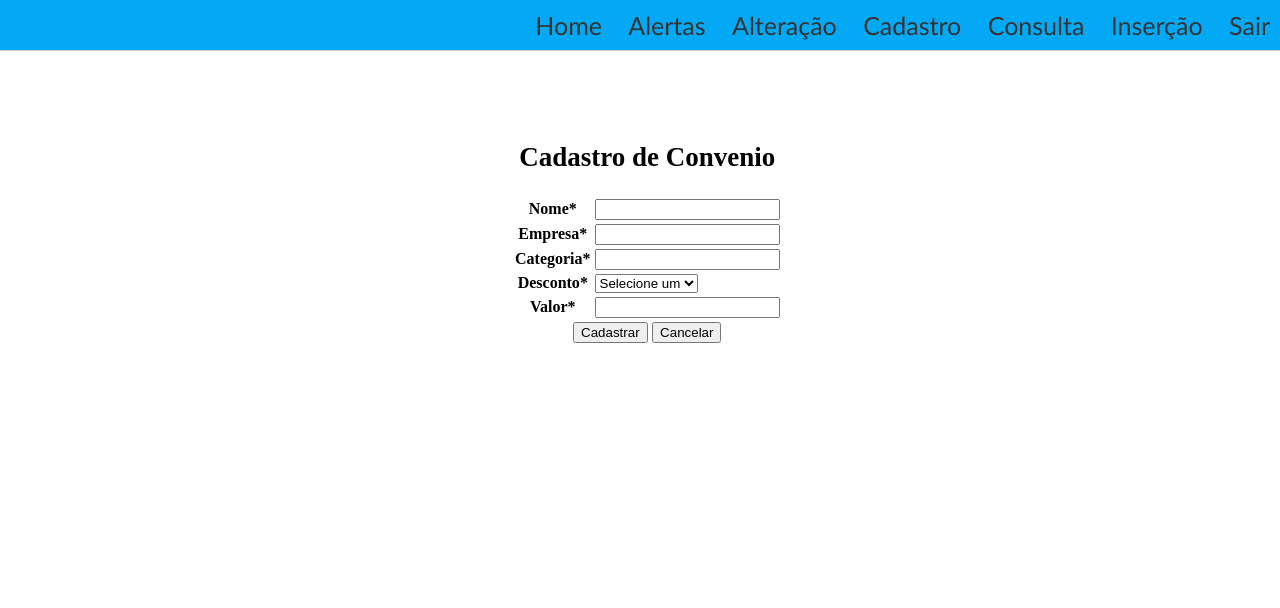
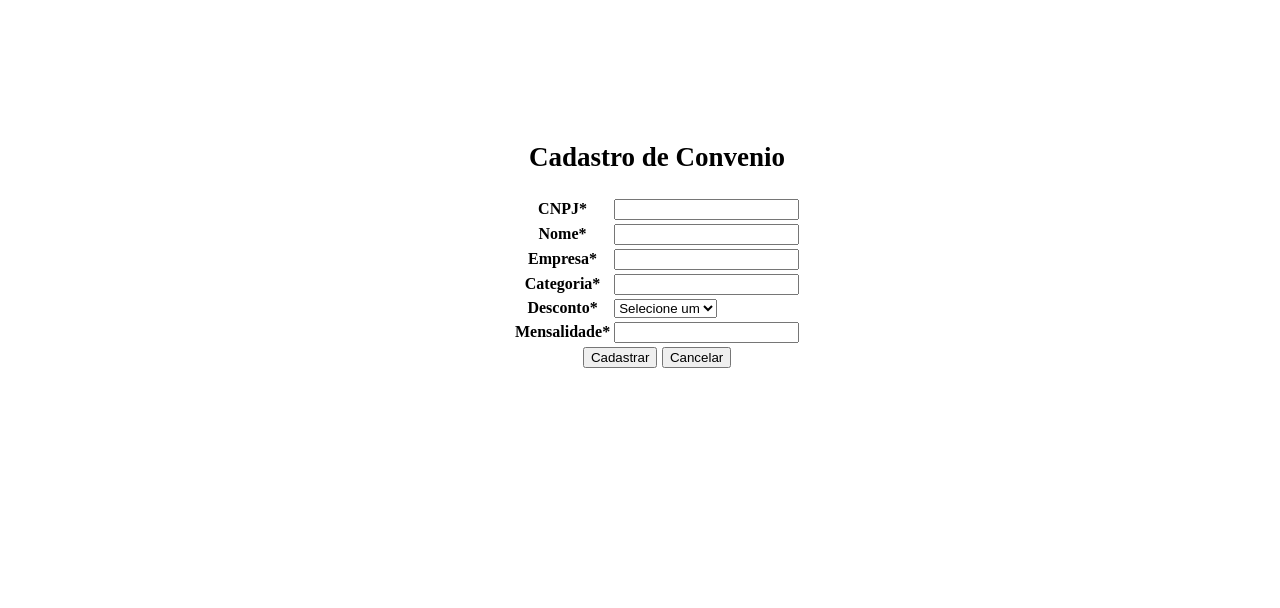
Before and after one commit to rafaelfez/sass, a PHP site: page /cad_con.php in a window 1280 px wide. Shown: the top 608 px of the page. Run offline with PHP 8.4, Linux system fonts and the light colour scheme; the visitor is signed in with stand-in values (Sample User, id 1).

Commit message:
Cadastro de Convênios

```diff
--- a/cad_con.php
+++ b/cad_con.php
@@ -1,7 +1,32 @@
 <?php
 
+require 'inc/funcoes.php';
+
 $tituloPagina = "Convenio";
-$nome = $empresa = $categoria = $desconto = $valor = '';
+$cnpj = $nome = $empresa = $categoria = $desconto = $mensalidade = '';
+$DAS_Afiliado_Matricula = $RCS_Afiliado_Matricula = 1000;
+
+if($_SERVER['REQUEST_METHOD'] == 'POST'){
+  $cnpj = filter_input(INPUT_POST, 'cnpj', FILTER_SANITIZE_NUMBER_INT);
+  $nome = filter_input(INPUT_POST, 'nome', FILTER_SANITIZE_STRING);
+  $empresa = filter_input(INPUT_POST, 'empresa', FILTER_SANITIZE_STRING);
+  $categoria = filter_input(INPUT_POST, 'categoria', FILTER_SANITIZE_STRING);
+  $desconto = filter_input(INPUT_POST, 'desconto', FILTER_SANITIZE_STRING);
+  $mensalidade = filter_input(INPUT_POST, 'mensalidade', FILTER_SANITIZE_NUMBER_INT);
+
+  if(empty($cnpj) || empty($nome)|| empty($categoria) ||empty($empresa) ||empty($mensalidade) ||empty($desconto)){
+    mesErro("Por favor insira todos os campos");
+  }else{
+    if(add_con($cnpj,$nome,$categoria, $empresa, $mensalidade, $desconto, $DAS_Afiliado_Matricula, $RCS_Afiliado_Matricula)){
+      mesErro("Convênio Cadastrado");
+    }else{
+      mesErro("Não foi possível cadastrar");
+    }
+  }
+}
+
+
+
 
 include("inc/header.php");
 ?>
@@ -10,6 +35,10 @@ include("inc/header.php");
   <h2>Cadastro de Convenio</h2>
   <form class="form-cad-con" method="post" action="cad_con.php">
     <table>
+        <tr>
+          <th><label for="cnpj">CNPJ<span class="required">*</span></label></th>
+          <td><input type="text" id="cnpj" name="cnpj" value="<?php echo htmlspecialchars($cnpj); ?>"/></td>
+        </tr>
         <tr>
           <th><label for="nome">Nome<span class="required">*</span></label></th>
           <td><input type="text" id="nome" name="nome" value="<?php echo htmlspecialchars($nome); ?>"/></td>
@@ -24,19 +53,19 @@ include("inc/header.php");
         </tr>
         <tr>
           <th><label for="desconto">Desconto<span class="required">*<span></label></th>
-          <td><select id="desconto" name="Desconto">
+          <td><select id="desconto" name="desconto">
             <option value="">Selecione um</option>
             <option value="DAS" <?php if($desconto == 'DAS') echo 'selected'; ?>>DAS</option>
             <option value="RCS" <?php if($desconto == 'RCS') echo 'selected'; ?>>RCS</option>
           </select></td>
         </tr>
         <tr>
-          <th><label for="valor">Valor<span class="required">*</span></label></th>
-          <td><input type="text" id="valor" name="valor" value="<?php echo htmlspecialchars($valor); ?>"/></td>
+          <th><label for="mensalidade">Mensalidade<span class="required">*</span></label></th>
+          <td><input type="text" id="mensalidade" name="mensalidade" value="<?php echo htmlspecialchars($mensalidade); ?>"/></td>
         </tr>
       </table>
       <input class="button button--primary button--topic-php" type="submit" value="Cadastrar" />
-      <input class="button button--primary button--topic-php" type="submit" value="Cancelar" />
+      <input type="button" value="Cancelar" onclick="javascript: location.href='index.php';" />
     </form>
   </div>
 
--- a/cad_dep.php
+++ b/cad_dep.php
@@ -90,7 +90,7 @@ include("inc/header.php");
         </tr>
     </table>
     <input class="button button--primary button--topic-php" type="submit" value="Cadastrar" />
-    <input class="button button--primary button--topic-php" type="submit" value="Cancelar" />
+    <input type="button" value="Cancelar" onclick="javascript: location.href='index.php';" />
   </form>
 </div>
 
--- a/inc/funcoes.php
+++ b/inc/funcoes.php
@@ -68,5 +68,26 @@ function add_dep($afiliado_matricula,$nome,$telefone,$nascimento,$endereco,$rg,$
     return false;
   }
   return true;
+}
 
+function add_con($cnpj,$nome,$categoria, $empresa, $mensalidade, $desconto, $DAS_Afiliado_Matricula, $RCS_Afiliado_Matricula){
+  include 'conexao.php';
+
+  $sql = "INSERT INTO convenio(cnpj,nome,categoria,empresa,mensalidade,desconto,DAS_Afiliado_Matricula,RCS_Afiliado_Matricula) VALUES(?,?,?,?,?,?,?,?)";
+  try {
+    $resultado = $db->prepare($sql);
+  	$resultado->bindValue(1, $cnpj, PDO::PARAM_INT);
+    $resultado->bindValue(2, $nome, PDO::PARAM_STR);
+    $resultado->bindValue(3, $categoria, PDO::PARAM_STR);
+    $resultado->bindValue(4, $empresa, PDO::PARAM_STR);
+    $resultado->bindValue(5, $mensalidade, PDO::PARAM_INT);
+    $resultado->bindValue(6, $desconto, PDO::PARAM_STR);
+    $resultado->bindValue(7, $DAS_Afiliado_Matricula, PDO::PARAM_INT);
+    $resultado->bindValue(8, $RCS_Afiliado_Matricula, PDO::PARAM_INT);
+    $resultado->execute();
+  } catch (Exception $e) {
+    echo "Error!: " . $e->getMessage() . "<br />";
+    return false;
+  }
+  return true;
 }
--- a/inc/header.php
+++ b/inc/header.php
@@ -9,7 +9,7 @@
   </head>
 
   <body>
-
+    <?php /*
     <div class="header">
       <div class="wrapper">
         <nav id="menu">
@@ -29,7 +29,7 @@
           <li><a href="logout.php">Sair</a></li>
         </ul>
     </div>
-
+    */?>
     <div id="content">
       <?php //verificando se esta logado
       session_start();
```
